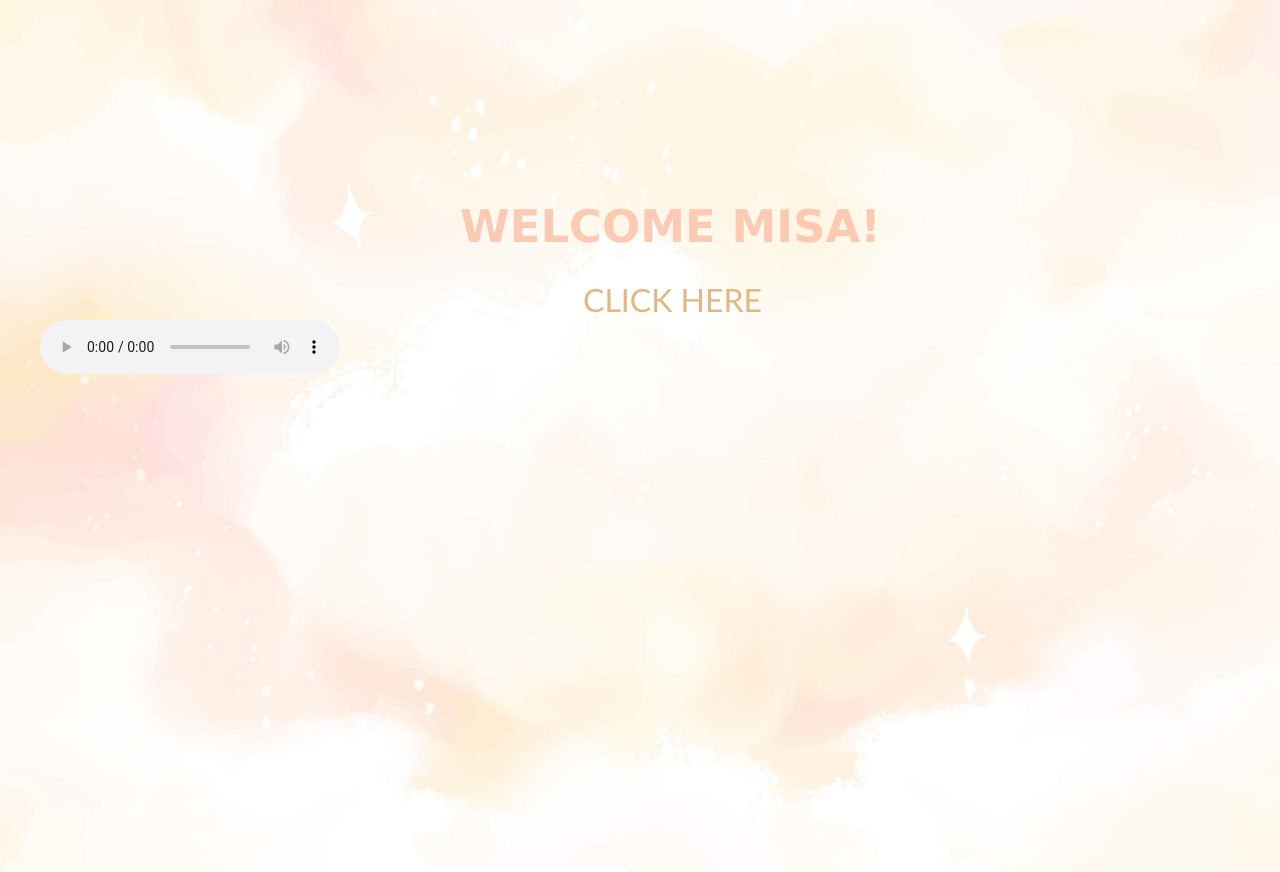
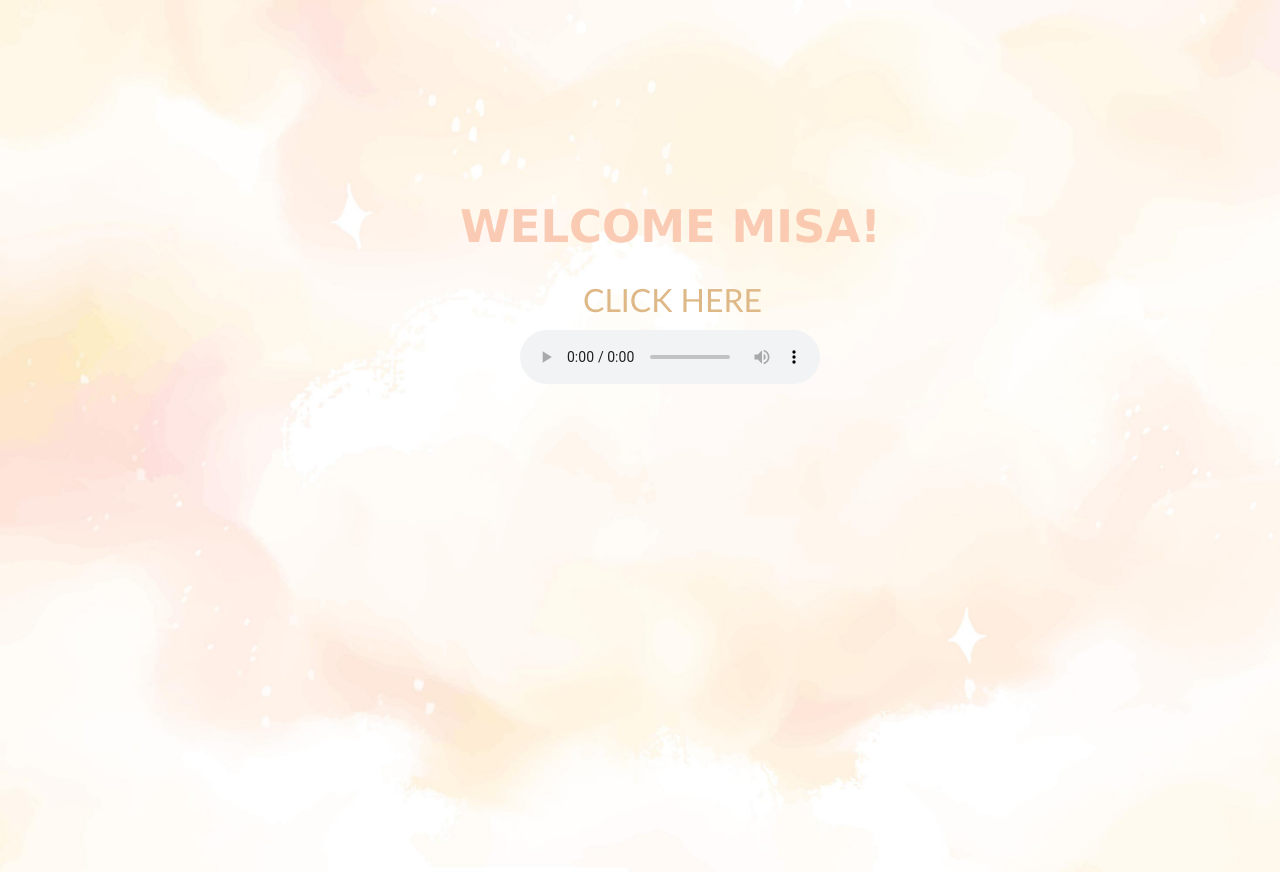
Before and after one commit to nabil-akram/nabil-akram.github.io, a plain HTML site: page index.html in a window 1280 px wide. Drawn offline with Linux system fonts and the light colour scheme.

Commit message:
Update style.css

```diff
--- a/style.css
+++ b/style.css
@@ -68,3 +68,10 @@ ul li a:hover{
     color: #fff;
     box-shadow: inset 200px 0 0 0 rgb(255, 201, 157);
 }
+
+audio{
+    padding-left: 480px;
+    padding-top: 10px;
+    display:flex;
+
+}
```
